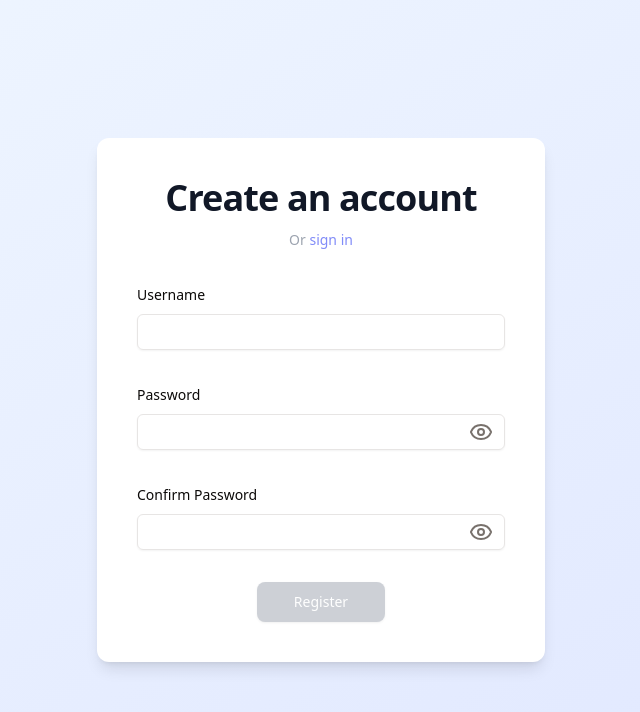
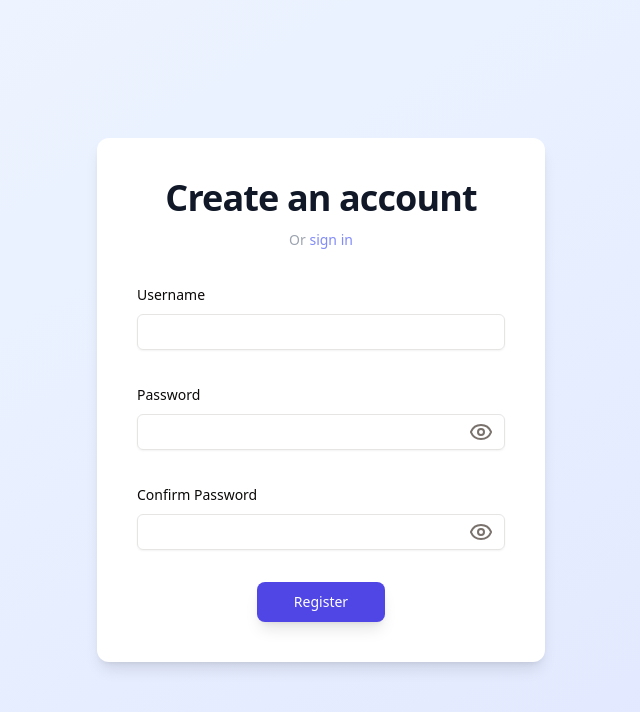
Before and after one commit to carlosverissimo3001/PocketSync, a React (Vite) app in the folder app/: page /register in a window 1280 px wide. Shown: the top 712 px of the page, without its empty margins (319-959 px from the left). Built offline with nearby package versions, Linux system fonts and the light colour scheme; no server answers.

Commit message:
chore: adding passwords do not match error

```diff
--- a/app/src/components/auth/RegisterForm.tsx
+++ b/app/src/components/auth/RegisterForm.tsx
@@ -26,6 +26,9 @@ const formSchema = z.object({
   }),
   password: passwordSchema,
   confirmPassword: passwordSchema,
+}).refine((data) => data.password === data.confirmPassword, {
+  path: ["confirmPassword"],
+  message: "Passwords do not match.",
 });
 
 export const RegisterForm = () => {
@@ -40,8 +43,6 @@ export const RegisterForm = () => {
       confirmPassword: "",
     },
   });
-
-  const { isValid, isDirty } = form.formState;
 
   async function onSubmit(values: z.infer<typeof formSchema>) {
     try {
@@ -89,14 +90,10 @@ export const RegisterForm = () => {
         <div className="flex justify-center mt-8">
           <Button
             type="submit"
-            disabled={isLoading || !isDirty || !isValid}
+            disabled={isLoading}
             className={`
                 w-32 font-medium py-5 rounded-lg transition-all duration-200
-                ${
-                isLoading || !isDirty || !isValid
-                    ? "bg-gray-400 cursor-not-allowed"
-                    : "bg-indigo-600 hover:bg-indigo-700 hover:shadow-indigo-600/20 shadow-lg"
-                }
+                bg-indigo-600 hover:bg-indigo-700 hover:shadow-indigo-600/20 shadow-lg
                 text-white
             `}
           >
```
